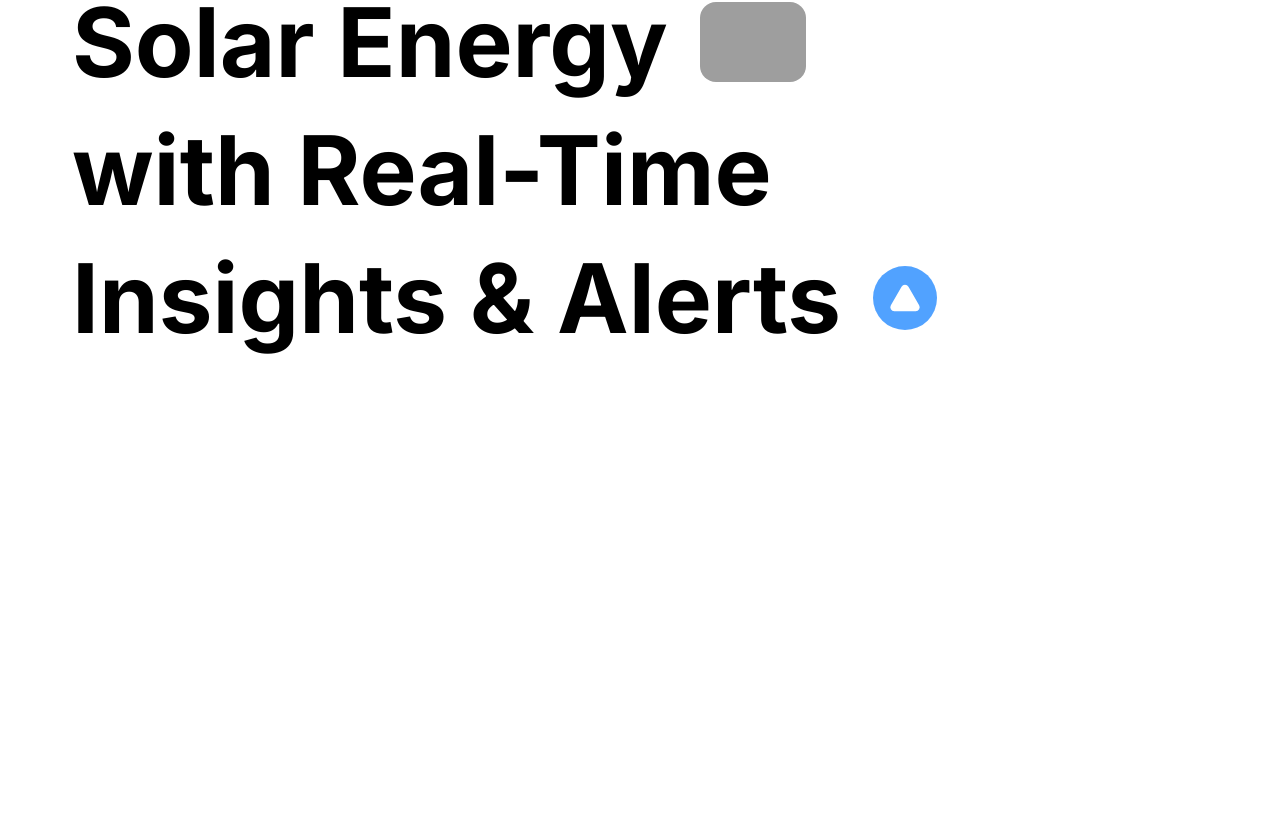
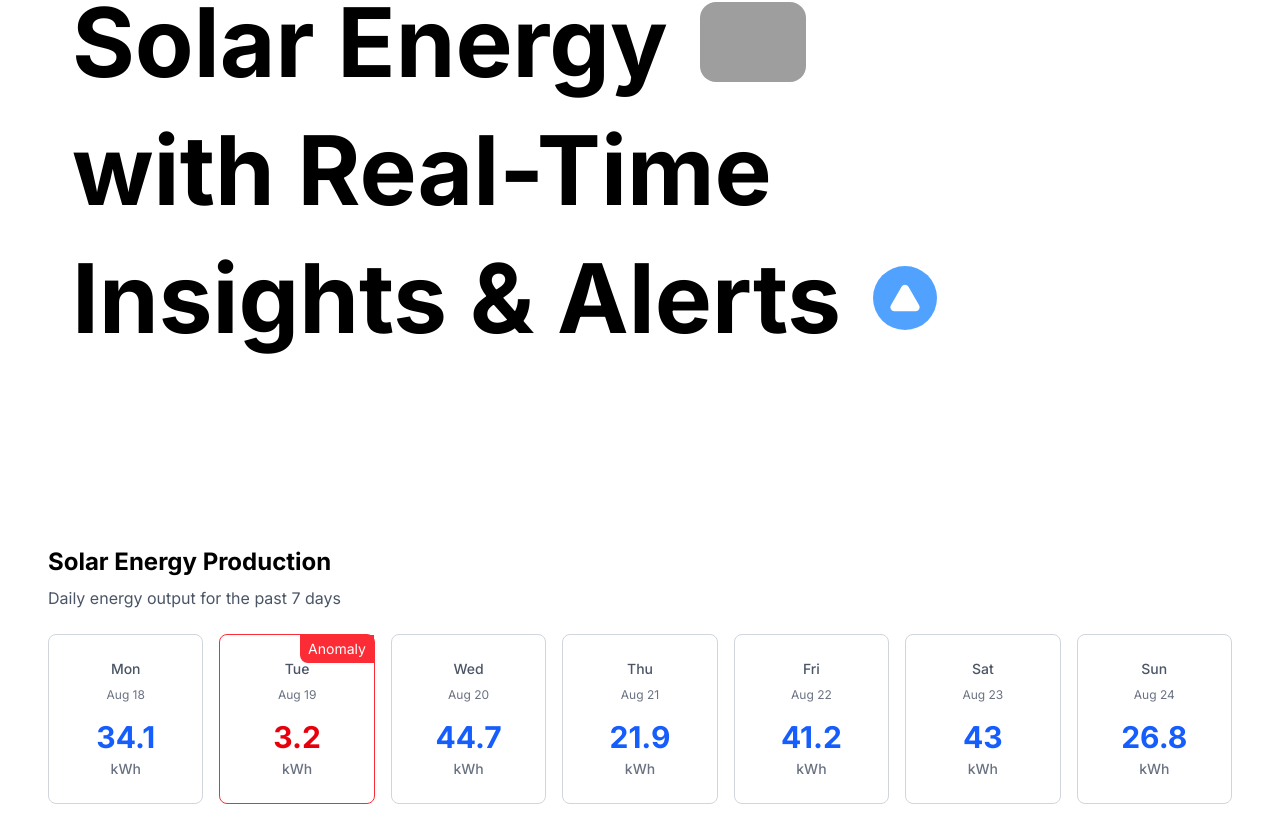
Before and after one commit to ManupaDev/fed-4-front-end, a React (Vite) app: page / in a window 1280 px wide. Shown: the part 398-1226 px from the top of the page. Before the commit the page ends 920 px from the top, so only its background shows below. Built offline with nearby package versions, Linux system fonts and the light colour scheme; grey boxes are pictures that could not be loaded.

Commit message:
Update lucide-react to version 0.541.0, add SolarEnergyProduction component, and create EnergyProductionCard component for displaying energy data. Refactor Navigation component to use camelCase for SVG attributes.

```diff
--- a/package.json
+++ b/package.json
@@ -11,7 +11,7 @@
   },
   "dependencies": {
     "@tailwindcss/vite": "^4.1.12",
-    "lucide-react": "^0.539.0",
+    "lucide-react": "^0.541.0",
     "react": "^19.1.1",
     "react-dom": "^19.1.1",
     "tailwindcss": "^4.1.12"
--- a/src/App.jsx
+++ b/src/App.jsx
@@ -1,5 +1,6 @@
 import Navigation from "./components/Navigation/Navigation";
 import HeroSection from "./components/HeroSection/HeroSection";
+import SolarEnergyProduction from "./components/SolarEnergyProduction";
 
 function App() {
   return (
@@ -7,6 +8,7 @@ function App() {
       <Navigation />
       <main>
         <HeroSection />
+        <SolarEnergyProduction />
       </main>
     </>
   );
--- /dev/null
+++ b/src/components/EnergyProductionCard.jsx
@@ -0,0 +1,66 @@
+import { useState } from "react";
+
+const EnergyProductionCard = (props) => {
+  //   if (props.hasAnomaly) {
+  //     return (
+  //       <div className="relative border border-red-500 rounded-lg">
+  //         <div className="absolute top-0 right-0 bg-red-500 text-white px-2 py-1 text-sm rounded-bl-lg">
+  //           Anomaly
+  //         </div>
+  //         <div className="flex flex-col items-center gap-2 p-6 pb-2">
+  //           <span className="block text-gray-600 text-sm font-medium">
+  //             {props.day}
+  //           </span>
+  //           <span className="block text-xs text-gray-500">{props.date}</span>
+  //         </div>
+  //         <div className="p-6 pt-2 flex flex-col items-center">
+  //           <span className="block mb-1 text-3xl font-bold text-red-600">
+  //             {props.production}
+  //           </span>
+  //           <span className="block text-sm font-medium text-gray-500">kWh</span>
+  //         </div>
+  //       </div>
+  //     );
+  //   }
+
+  const [isSelected, setIsSelected] = useState(false);
+
+  const handleClick = () => {
+    setIsSelected(!isSelected);
+  };
+
+  return (
+    <button
+      className={`block cursor-pointer ${
+        isSelected ? "outline-2 outline-offset-2 outline-blue-600" : ""
+      } relative border ${
+        props.hasAnomaly ? "border-red-500" : "border-gray-300"
+      } rounded-lg`}
+      onClick={handleClick}
+    >
+      {props.hasAnomaly && (
+        <div className="absolute top-0 right-0 bg-red-500 text-white px-2 py-1 text-sm rounded-bl-lg">
+          Anomaly
+        </div>
+      )}
+      <div className="flex flex-col items-center gap-2 p-6 pb-2">
+        <span className="block text-gray-600 text-sm font-medium">
+          {props.day}
+        </span>
+        <span className="block text-xs text-gray-500">{props.date}</span>
+      </div>
+      <div className="p-6 pt-2 flex flex-col items-center">
+        <span
+          className={`block mb-1 text-3xl font-bold ${
+            props.hasAnomaly ? "text-red-600" : "text-blue-600"
+          }`}
+        >
+          {props.production}
+        </span>
+        <span className="block text-sm font-medium text-gray-500">kWh</span>
+      </div>
+    </button>
+  );
+};
+
+export default EnergyProductionCard;
--- a/src/components/Navigation/Navigation.jsx
+++ b/src/components/Navigation/Navigation.jsx
@@ -23,10 +23,10 @@ const Navigation = () => {
             viewBox="0 0 24 24"
             fill="none"
             stroke="currentColor"
-            stroke-width="2"
-            stroke-linecap="round"
-            stroke-linejoin="round"
-            class="lucide lucide-wind-icon lucide-wind logo block"
+            strokeWidth="2"
+            strokeLinecap="round"
+            strokeLinejoin="round"
+            className="lucide lucide-wind-icon lucide-wind logo block"
           >
             <path d="M12.8 19.6A2 2 0 1 0 14 16H2" />
             <path d="M17.5 8a2.5 2.5 0 1 1 2 4H2" />
@@ -45,10 +45,10 @@ const Navigation = () => {
             viewBox="0 0 24 24"
             fill="none"
             stroke="currentColor"
-            stroke-width="2"
-            stroke-linecap="round"
-            stroke-linejoin="round"
-            class="lucide lucide-chart-column-icon lucide-chart-column logo w-4 h-4 block"
+            strokeWidth="2"
+            strokeLinecap="round"
+            strokeLinejoin="round"
+            className="lucide lucide-chart-column-icon lucide-chart-column logo w-4 h-4 block"
           >
             <path d="M3 3v16a2 2 0 0 0 2 2h16" />
             <path d="M18 17V9" />
--- /dev/null
+++ b/src/components/SolarEnergyProduction.jsx
@@ -0,0 +1,37 @@
+import EnergyProductionCard from "./EnergyProductionCard";
+
+const SolarEnergyProduction = () => {
+  const energyProductionData = [
+    { day: "Mon", date: "Aug 18", production: 34.1, hasAnomaly: false },
+    { day: "Tue", date: "Aug 19", production: 3.2, hasAnomaly: true },
+    { day: "Wed", date: "Aug 20", production: 44.7, hasAnomaly: false },
+    { day: "Thu", date: "Aug 21", production: 21.9, hasAnomaly: false },
+    { day: "Fri", date: "Aug 22", production: 41.2, hasAnomaly: false },
+    { day: "Sat", date: "Aug 23", production: 43, hasAnomaly: false },
+    { day: "Sun", date: "Aug 24", production: 26.8, hasAnomaly: false },
+  ];
+
+  return (
+    <section className="px-12 font-[Inter] py-6">
+      <div className="mb-6">
+        <h2 className="text-2xl font-bold mb-2">Solar Energy Production</h2>
+        <p className="text-gray-600">Daily energy output for the past 7 days</p>
+      </div>
+      <div className="grid grid-cols-7 gap-4">
+        {energyProductionData.map((el) => {
+          return (
+            <EnergyProductionCard
+              key={el.date}
+              day={el.day}
+              date={el.date}
+              production={el.production}
+              hasAnomaly={el.hasAnomaly}
+            />
+          );
+        })}
+      </div>
+    </section>
+  );
+};
+
+export default SolarEnergyProduction;
```
Also changed, not shown: 1 other file (tests, documents, lock files or other folders).
